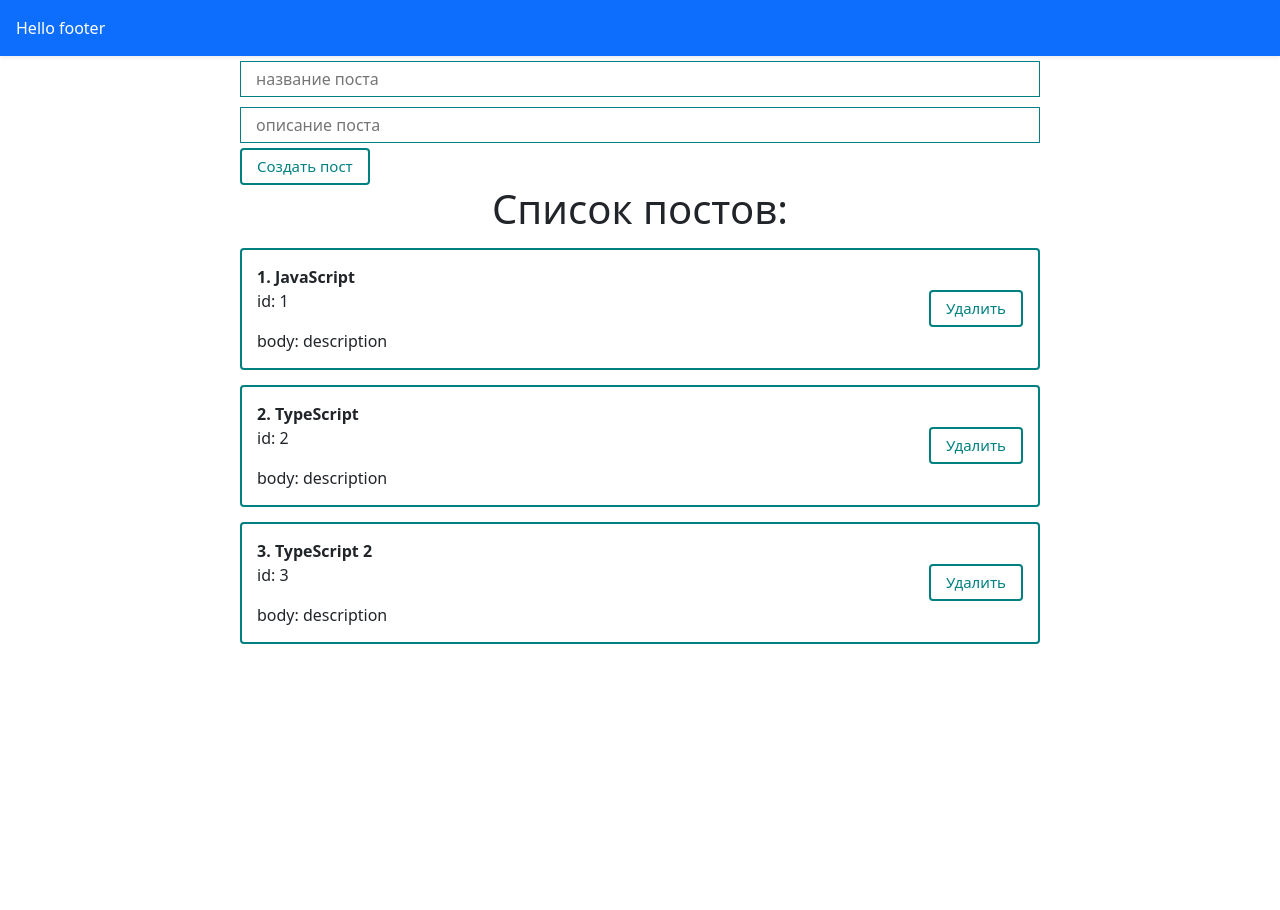
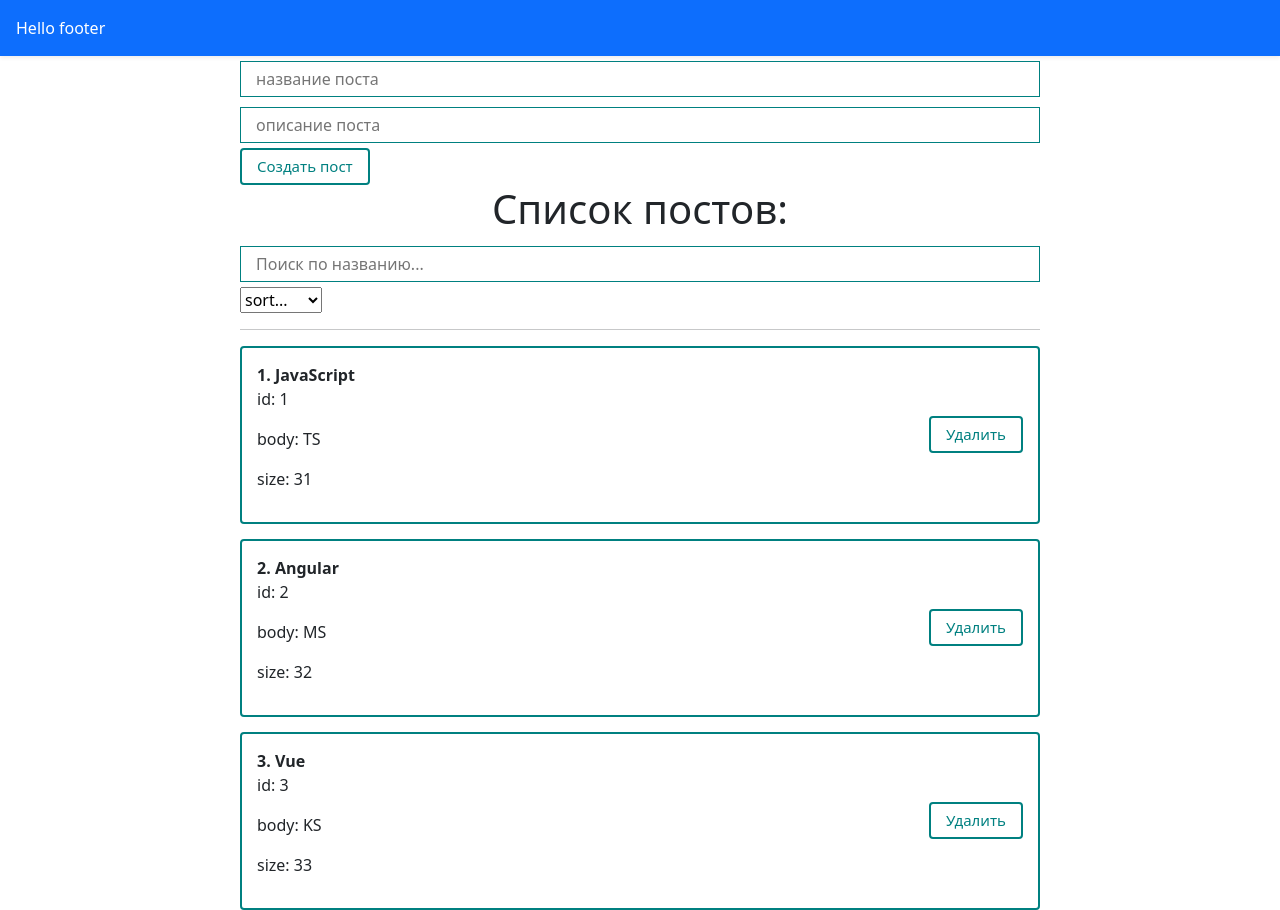
Before and after one commit to AlmasNurbayev/cipo-react, a React (Create React App) app: page / in a window 1280 px wide. Before the commit the page ends 800 px from the top, so only its background shows below. Built offline with nearby package versions, Linux system fonts and the light colour scheme.

Commit message:
learning

```diff
--- a/src/App.js
+++ b/src/App.js
@@ -6,14 +6,14 @@ import PostList from './components/PostList';
 import './styles/App.css'
 import MyButton from './components/UI/MyButton';
 import MyInput from './components/UI/MyInput';
-import PostForm from './components/PostForm';
+import PostCreate from './components/PostCreate';
 
 function App() {
 
   const [posts, setPosts] = useState([
-    { id: 1, title: 'JavaScript', body: 'description' },
-    { id: 2, title: 'TypeScript', body: 'description' },
-    { id: 3, title: 'TypeScript 2', body: 'description' }
+    { id: 1, title: 'JavaScript', body: 'TS', size: '31'},
+    { id: 2, title: 'Angular', body: 'MS', size: '32'},
+    { id: 3, title: 'Vue', body: 'KS', size: '33'}
   ]);
 
   function createPost(newPost) {
@@ -26,11 +26,8 @@ function App() {
 
   return (
     <div className="App">
-      <PostForm create={createPost}/>
-
-      {posts.length > 0
-      ? <PostList remove={removePost} posts={posts} title='Список постов:' />
-      : <h1 style={{textAlign: 'center'}}>Посты не найдены</h1>}
+      <PostCreate create={createPost}/>
+      <PostList remove={removePost} posts={posts} title='Список постов:' />
     </div>
   );
 }
--- a/src/components/Post.jsx
+++ b/src/components/Post.jsx
@@ -8,7 +8,8 @@ export default function Post(props) {
           <strong>{props.index}. {props.post.title}</strong>
           <div>
           id: {props.post.id}<p/>
-          body: {props.post.body}
+          body: {props.post.body}<p/>
+          size: {props.post.size}<p/>
           </div>
         </div>
         <div className='post__btns'>
--- a/src/components/PostForm.jsx
+++ b/src/components/PostCreate.jsx
@@ -2,7 +2,7 @@ import React, {useState} from 'react'
 import MyInput from './UI/MyInput';
 import MyButton from './UI/MyButton';
 
-export default function PostForm(props) {
+export default function PostCreate(props) {
     const [post, setPost] = useState({title:'', body:'', id:''});
 
     //const bodyInputRef = useRef();
--- a/src/components/PostList.jsx
+++ b/src/components/PostList.jsx
@@ -1,13 +1,60 @@
-import React from 'react'
+import React, { useState, useMemo } from 'react'
 import Post from './Post'
+import MyInput from './UI/MyInput';
+import MySelect from './UI/MySelect'
 
 export default function PostList(props) {
+
+  const [selectedSort, setSelectedSort] = useState('');
+  const [searchQuery, setSearchQuery] = useState('');
+
+  //let finalPosts = props.posts;
+
+  const sortedPosts = useMemo(()=>{
+    console.log('sorting...');
+    if (selectedSort) {
+      console.log(selectedSort);
+      if (selectedSort === 'id') {
+        return [...props.posts].sort((a,b)=> a[selectedSort] - b[selectedSort]);
+      } else {
+        console.log('string');
+        return [...props.posts].sort((a,b)=> a[selectedSort].localeCompare(b[selectedSort]));
+      }
+    } else {
+      return props.posts;
+    }
+  }, [selectedSort, props.posts])
+
+  const sortedSearchedPosts = useMemo(() => {
+    return sortedPosts.filter(post => post.title.toLowerCase().includes(searchQuery))
+  }, [searchQuery, sortedPosts])
+
+  function sortPosts(sort) {
+    setSelectedSort(sort);
+  }
+
   return (
     <div>
       <h1 style={{textAlign: 'center'}}>{props.title}</h1>
-      {props.posts.map((post, index) =>
-        <Post remove={props.remove} index={index+1} post={post} key={post.id}/>
-        )}
+      <MyInput
+          value={searchQuery}
+          type='text'
+          onChange={event => setSearchQuery(event.target.value.toLowerCase())}
+          placeholder='Поиск по названию...' />
+      <MySelect
+        list={[{value: 'id', name: 'by id'}, {value: 'title',name: 'by title'}, {value: 'body', name: 'by body'}]}
+        default={'sort...'}
+        value = {selectedSort}
+        onChange = {sortPosts}
+      />
+      <hr></hr>
+      {sortedSearchedPosts.length > 0
+      ? sortedSearchedPosts.map((post, index) =>
+        <Post remove={props.remove} index={post.id} post={post} key={post.id}/>
+        )
+      : <h1 style={{textAlign: 'center'}}>Посты не найдены</h1>}
+
+
     </div>
   )
 }
--- /dev/null
+++ b/src/components/UI/MySelect.jsx
@@ -0,0 +1,18 @@
+import React from 'react'
+
+export default function Select(props) {
+
+    const options = props.list.map((obj) =>  {
+        return <option key={obj.value} value={obj.value}>{obj.name}</option>
+    })
+
+  return (
+    <select
+      value={props.value}
+      onChange={event => props.onChange(event.target.value)}
+    >
+        <option disabled={true} value=''>{props.default}</option>
+        {options}
+    </select>
+  )
+}
```
Also changed, not shown: src/components/PostFilter.jsx (added, +9 -0 lines).
